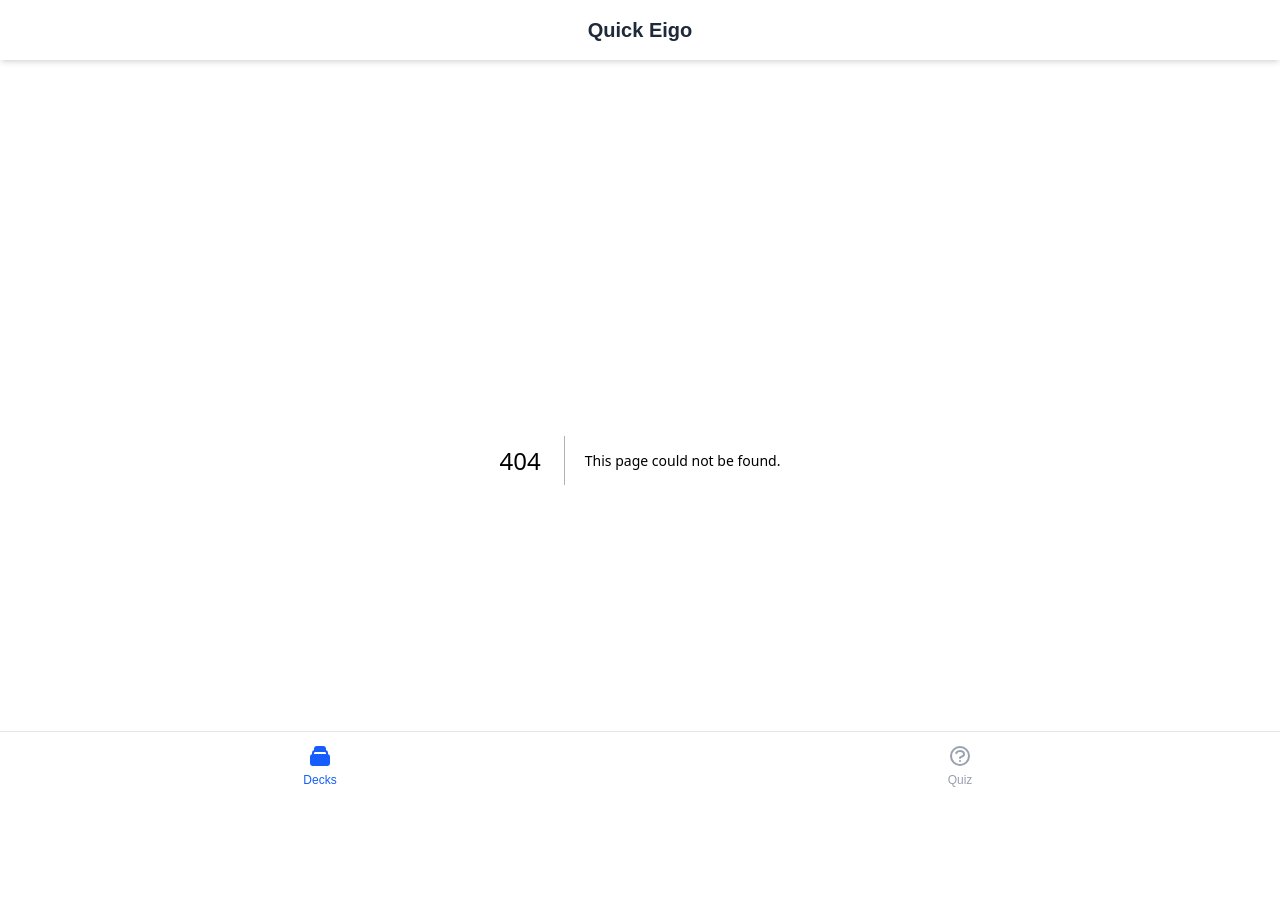
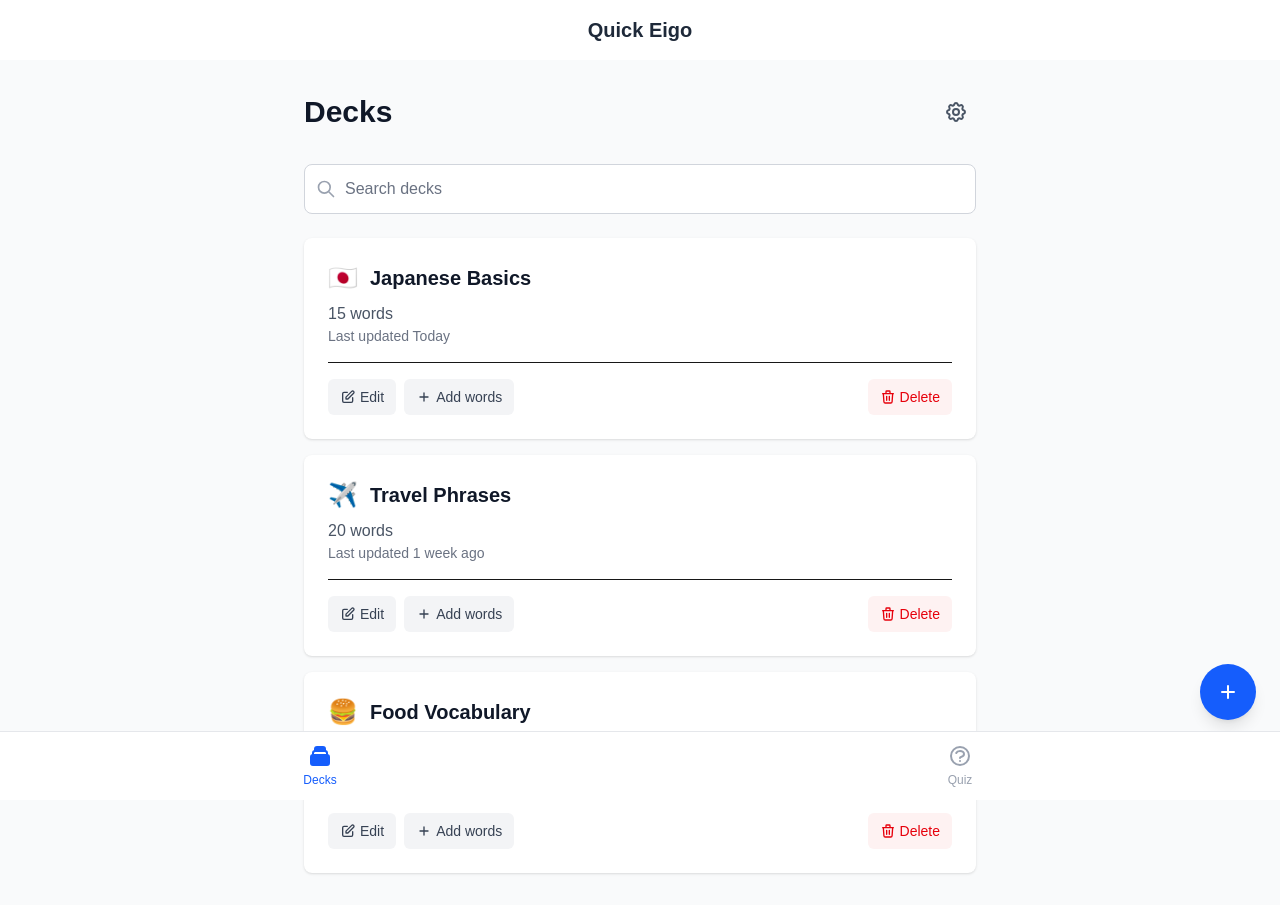
Before and after one commit to Yuji5117/quick-eigo, a Next.js app: page /decks in a window 1280 px wide. Before the commit this address had no page. Shown: the top 914 px of the page. Built offline with nearby package versions, Linux system fonts and the light colour scheme.

Commit message:
デッキ管理画面を実装

```diff
--- /dev/null
+++ b/src/app/decks/page.tsx
@@ -0,0 +1,151 @@
+'use client'
+
+import { useState } from 'react'
+
+import { WORD_DECKS } from '@/constants/wordDecks'
+
+export default function DecksPage() {
+  const [searchQuery, setSearchQuery] = useState('')
+
+  const filteredDecks = WORD_DECKS.filter(
+    deck =>
+      deck.id !== 'none' &&
+      (deck.name.toLowerCase().includes(searchQuery.toLowerCase()) ||
+        deck.description.toLowerCase().includes(searchQuery.toLowerCase())),
+  )
+
+  const formatLastUpdated = (daysAgo: number) => {
+    if (daysAgo === 0) return 'Today'
+    if (daysAgo === 1) return 'Yesterday'
+    if (daysAgo < 7) return `${daysAgo} days ago`
+    if (daysAgo < 14) return '1 week ago'
+    if (daysAgo < 21) return '2 weeks ago'
+    return '3 weeks ago'
+  }
+
+  return (
+    <div className="bg-gray-50 px-6 py-8">
+      <div className="mx-auto max-w-2xl">
+        <div className="mb-8 flex items-center justify-between">
+          <h1 className="text-3xl font-bold text-gray-900">Decks</h1>
+          <button className="rounded-lg p-2 text-gray-600 hover:bg-gray-100">
+            <svg className="h-6 w-6" fill="none" stroke="currentColor" viewBox="0 0 24 24">
+              <path
+                strokeLinecap="round"
+                strokeLinejoin="round"
+                strokeWidth={2}
+                d="M10.325 4.317c.426-1.756 2.924-1.756 3.35 0a1.724 1.724 0 002.573 1.066c1.543-.94 3.31.826 2.37 2.37a1.724 1.724 0 001.065 2.572c1.756.426 1.756 2.924 0 3.35a1.724 1.724 0 00-1.066 2.573c.94 1.543-.826 3.31-2.37 2.37a1.724 1.724 0 00-2.572 1.065c-.426 1.756-2.924 1.756-3.35 0a1.724 1.724 0 00-2.573-1.066c-1.543.94-3.31-.826-2.37-2.37a1.724 1.724 0 00-1.065-2.572c-1.756-.426-1.756-2.924 0-3.35a1.724 1.724 0 001.066-2.573c-.94-1.543.826-3.31 2.37-2.37.996.608 2.296.07 2.572-1.065z"
+              />
+              <path
+                strokeLinecap="round"
+                strokeLinejoin="round"
+                strokeWidth={2}
+                d="M15 12a3 3 0 11-6 0 3 3 0 016 0z"
+              />
+            </svg>
+          </button>
+        </div>
+
+        <div className="mb-6">
+          <div className="relative">
+            <div className="pointer-events-none absolute inset-y-0 left-0 flex items-center pl-3">
+              <svg
+                className="h-5 w-5 text-gray-400"
+                fill="none"
+                stroke="currentColor"
+                viewBox="0 0 24 24"
+              >
+                <path
+                  strokeLinecap="round"
+                  strokeLinejoin="round"
+                  strokeWidth={2}
+                  d="M21 21l-6-6m2-5a7 7 0 11-14 0 7 7 0 0114 0z"
+                />
+              </svg>
+            </div>
+            <input
+              type="text"
+              placeholder="Search decks"
+              value={searchQuery}
+              onChange={e => setSearchQuery(e.target.value)}
+              className="w-full rounded-lg border border-gray-300 bg-white py-3 pr-4 pl-10 text-gray-900 placeholder-gray-500 focus:border-blue-500 focus:ring-2 focus:ring-blue-500 focus:outline-none"
+            />
+          </div>
+        </div>
+
+        <div className="space-y-4">
+          {filteredDecks.map((deck, index) => (
+            <div key={deck.id} className="rounded-lg bg-white p-6 shadow-sm">
+              <div className="mb-4">
+                <div className="mb-2 flex items-center gap-3">
+                  <span className="text-2xl">{deck.emoji}</span>
+                  <h2 className="text-xl font-semibold text-gray-900">{deck.name}</h2>
+                </div>
+                <p className="text-gray-600">{deck.cardCount} words</p>
+                <p className="text-sm text-gray-500">
+                  Last updated {formatLastUpdated(index * 7 + Math.floor(index / 2) * 3)}
+                </p>
+              </div>
+
+              <div className="flex items-center justify-between border-t pt-4">
+                <div className="flex gap-2">
+                  <button className="flex items-center gap-1 rounded-md bg-gray-100 px-3 py-2 text-sm text-gray-700 hover:bg-gray-200">
+                    <svg className="h-4 w-4" fill="none" stroke="currentColor" viewBox="0 0 24 24">
+                      <path
+                        strokeLinecap="round"
+                        strokeLinejoin="round"
+                        strokeWidth={2}
+                        d="M11 5H6a2 2 0 00-2 2v11a2 2 0 002 2h11a2 2 0 002-2v-5m-1.414-9.414a2 2 0 112.828 2.828L11.828 15H9v-2.828l8.586-8.586z"
+                      />
+                    </svg>
+                    Edit
+                  </button>
+
+                  <button className="flex items-center gap-1 rounded-md bg-gray-100 px-3 py-2 text-sm text-gray-700 hover:bg-gray-200">
+                    <svg className="h-4 w-4" fill="none" stroke="currentColor" viewBox="0 0 24 24">
+                      <path
+                        strokeLinecap="round"
+                        strokeLinejoin="round"
+                        strokeWidth={2}
+                        d="M12 6v6m0 0v6m0-6h6m-6 0H6"
+                      />
+                    </svg>
+                    Add words
+                  </button>
+                </div>
+
+                <button className="flex items-center gap-1 rounded-md bg-red-50 px-3 py-2 text-sm text-red-600 hover:bg-red-100">
+                  <svg className="h-4 w-4" fill="none" stroke="currentColor" viewBox="0 0 24 24">
+                    <path
+                      strokeLinecap="round"
+                      strokeLinejoin="round"
+                      strokeWidth={2}
+                      d="M19 7l-.867 12.142A2 2 0 0116.138 21H7.862a2 2 0 01-1.995-1.858L5 7m5 4v6m4-6v6m1-10V4a1 1 0 00-1-1h-4a1 1 0 00-1 1v3M4 7h16"
+                    />
+                  </svg>
+                  Delete
+                </button>
+              </div>
+            </div>
+          ))}
+        </div>
+      </div>
+
+      {/* Floating Create Deck Button */}
+      <button
+        className="fixed right-6 bottom-20 z-40 flex h-14 w-14 items-center justify-center rounded-full bg-blue-600 text-white shadow-lg transition-colors hover:bg-blue-700"
+        onClick={() => console.log('Create new deck')}
+        title="Create Deck"
+      >
+        <svg className="h-6 w-6" fill="none" stroke="currentColor" viewBox="0 0 24 24">
+          <path
+            strokeLinecap="round"
+            strokeLinejoin="round"
+            strokeWidth={2}
+            d="M12 6v6m0 0v6m0-6h6m-6 0H6"
+          />
+        </svg>
+      </button>
+    </div>
+  )
+}
```
